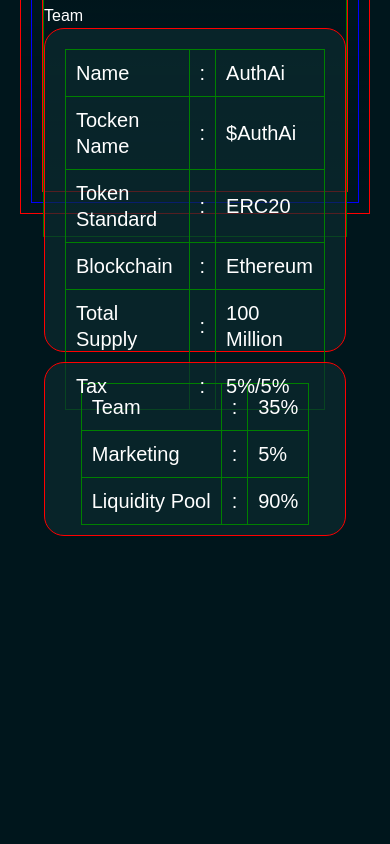
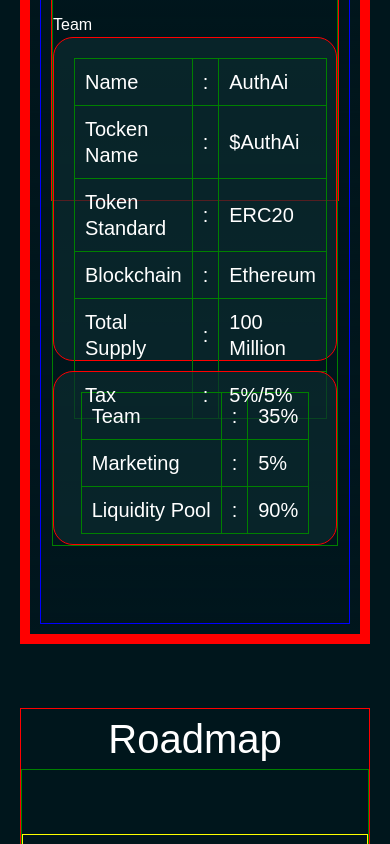
Before and after one commit to andersn0002/Eathai, a Next.js app in the folder matrxlab/: page / in a window 390 px wide. Shown: the part 4194-5038 px from the top of the page. Before the commit the page ends 4730 px from the top, so only its background shows below. Built offline with nearby package versions, Linux system fonts and the light colour scheme.

Commit message:
roadmap responsive

```diff
--- a/matrxlab/src/app/component/Tockenomics/tocken.css
+++ b/matrxlab/src/app/component/Tockenomics/tocken.css
@@ -171,6 +171,15 @@
       border: 1px solid red;
 
   }
+  .inside2tocken{
+    max-width: 1280px;
+    height: height;
+    margin: auto;
+    display: flex;
+    justify-content: space-between;
+    margin-top: 44px;
+    border: 1px solid green;
+}
   .card{
     margin: auto;
   }
@@ -223,18 +232,27 @@
       width: 100%;  /* Full width for smaller screens */
       height: auto; /* Adjust the height automatically */
     }
+    .inside2tocken{
+      max-width: 1280px;
+      height: auto;
+      margin: auto;
+      display: flex;
+      justify-content: space-between;
+      margin-top: 44px;
+      border: 1px solid green;
+  }
     .tockencontainer{
       max-width: 1440px;
       height: auto;
       margin: auto;
       margin-top: 72px;
       background: linear-gradient(180deg, #00161D 0%, rgba(0, 22, 29, 0) 50%, #00161D 100%);
-      border: 1px solid red;
+      border: 10px solid red;
 
   }
   .tocken2container{
       max-width: 1440px;
-      height: auto;
+      height: 1000px;
       margin: auto;
       margin-top: 24px;
       border: 1px solid blue;
--- /dev/null
+++ b/matrxlab/src/app/component/askedquestion/Askedquestion.tsx
@@ -0,0 +1,9 @@
+import React from 'react'
+
+const Askedquestion = () => {
+  return (
+    <div>Askedquestion</div>
+  )
+}
+
+export default Askedquestion
--- a/matrxlab/src/app/component/roadmap/Roadmap.tsx
+++ b/matrxlab/src/app/component/roadmap/Roadmap.tsx
@@ -57,7 +57,7 @@
                 autoPlay
                 loop
                muted
-                playsInline width="100%" height="100%" controls>
+                playsInline width="512px" height="100%" controls>
                     <source src={item.video} type="video/mp4" />
 
                   </video>
@@ -82,7 +82,7 @@
                autoPlay
                loop
               muted
-               width="100%" height="1000px" >
+               width="512px" height="1000px" >
                     <source height="1000px" src={item.video} type="video/mp4" />
 
                   </video>
--- a/matrxlab/src/app/component/roadmap/roadmap.css
+++ b/matrxlab/src/app/component/roadmap/roadmap.css
@@ -85,6 +85,18 @@
       height: auto; /* Allow the height to adjust */
       padding: 32px; /* Adjust padding */
     }
+    .roadmapcontainer{
+        max-width:1440px ;
+        height:auto ;
+        border: 1px solid red;
+        margin-top: 64px
+    }
+    .insideroadmap{
+        height: auto;
+        margin: auto;
+        width: 100%;
+        border: 1px solid green;
+    }
 
     .leftroadmap, .rightroadmap {
       width: 90%; /* Adjust to take up most of the width */
@@ -104,6 +116,12 @@
       align-items: center; /* Center the items */
       width: 100%; /* Full width */
       padding: 20px; /* Reduce padding for small screens */
+    }
+    .insideroadmap{
+        height: auto;
+        margin: auto;
+        width: 100%;
+        border: 1px solid green;
     }
 
     .leftroadmap, .rightroadmap {
--- a/matrxlab/src/app/page.tsx
+++ b/matrxlab/src/app/page.tsx
@@ -35,7 +35,7 @@
        <MarketCompo/>
        <About/>
        <Tockenomics/>
-       {/* <Roadmap/> */}
+       <Roadmap/>
       </div>
     </>
   );
```
